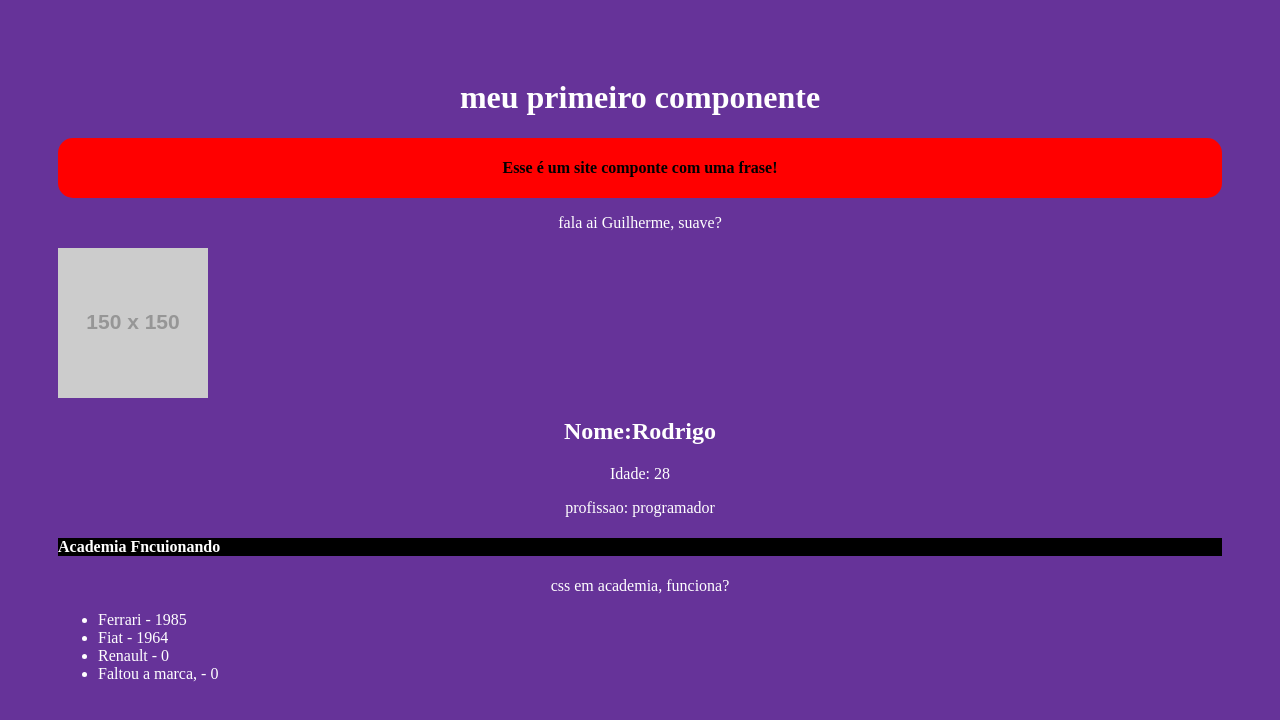
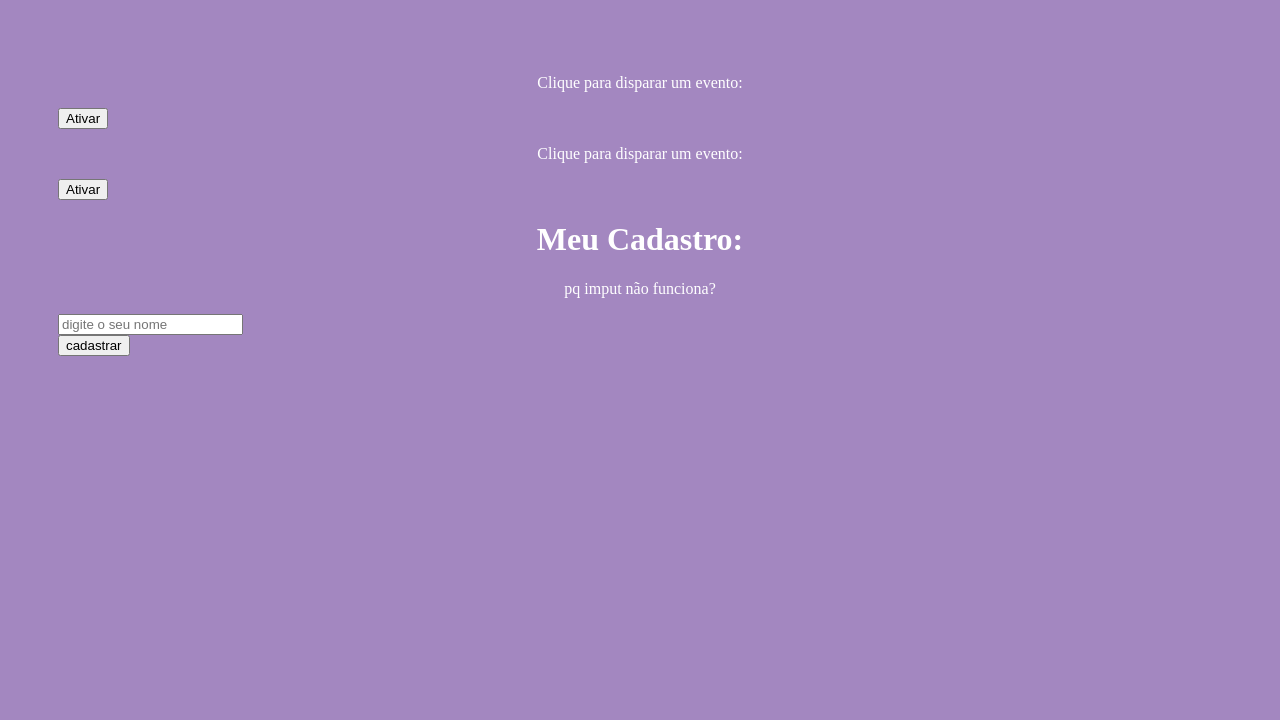
Before and after one commit to Guilherme22B/Estudos-React-, a React (Create React App) app in the folder meu-projeto/meu-projeto/: page / in a window 1280 px wide. Shown: the top 720 px of the page. Built offline with nearby package versions, Linux system fonts and the light colour scheme.

Commit message:
Eventos
manipulei eventos doom e trabalhei com  formularios, e.preventDefault()

```diff
--- a/meu-projeto/meu-projeto/src/App.js
+++ b/meu-projeto/meu-projeto/src/App.js
@@ -1,10 +1,16 @@
 import './App.css';
 
+/*
 import HelloWord from './components/HellowWord'
 import SayMyName from './components/SayMyName';
 import Pessoa from './components/Pessoa';
 import Academia from './components/Academia';
 import List from './components/List';
+
+*/
+
+import Evento from './components/Evento'
+import Form from './components/Form'
 
 
 function App() {
@@ -19,15 +25,23 @@ function App() {
 
   return (
     <div className="App">
+      <Evento numero={1}/>
+      <Evento numero={2}/>
+
+      <Form/>
+
+      {/*
       <HelloWord/>
       <SayMyName nome={nome}/>
       <Pessoa nome="Rodrigo" idade="28" profissao="programador" foto="https://via.placeholder.com/150"/>
+      <Academia/>
+      <List/>
+      */}
 
 
-      <Academia/>
 
 
-      <List/>
+
 
     </div>
   );
--- /dev/null
+++ b/meu-projeto/meu-projeto/src/components/Evento.js
@@ -0,0 +1,16 @@
+function Evento({meuEvento}) {
+    function meuEvento(){
+
+
+    }
+
+    return(
+        <>
+        <p>Clique para disparar um evento:</p>
+
+        <button onClick={meuEvento}>Ativar</button>
+        </>
+    )
+}
+
+export default Evento
--- /dev/null
+++ b/meu-projeto/meu-projeto/src/components/Form.js
@@ -0,0 +1,27 @@
+function Form(){
+    function cadastrarUsuario(e){
+        e.preventDefault()
+        console.log("cadastrou o usuario");
+    }
+
+
+    return(
+
+
+        <div>
+            <h1>Meu Cadastro: </h1>
+
+            <form onSubmit={cadastrarUsuario}>
+                <div>
+                    <p>pq imput não funciona?</p>
+                    <input  type="text"placeholder="digite o seu nome" ></input>
+                </div>
+                <div>
+                    <input type="submit" value="cadastrar"></input>
+                </div>
+            </form>
+        </div>
+    )
+}
+
+export default Form
--- a/meu-projeto/meu-projeto/src/index.css
+++ b/meu-projeto/meu-projeto/src/index.css
@@ -1,6 +1,6 @@
 body{
   padding: 50px;
-  background-color: rebeccapurple;
+  background-color: rgba(106, 60, 153, 0.61);
   color: white;
 
 }
```
